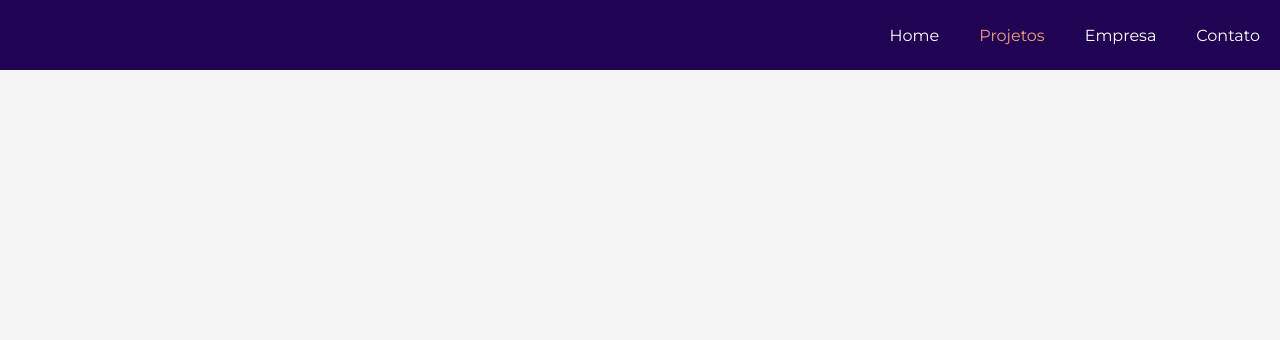
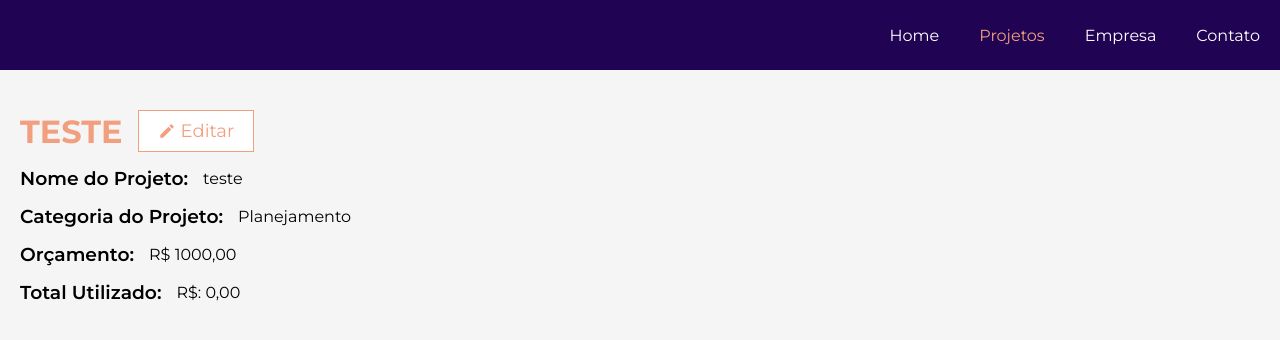
Before and after one commit to sweetsoph/crud-react, a React (Create React App) app: page /projects/1 in a window 1280 px wide. Shown: the top 340 px of the page. Built offline with nearby package versions, Linux system fonts and the light colour scheme; data requests are answered from the project's data file; the HTML template or start-up script is replaced by a standard one.

Commit message:
edit project done

```diff
--- a/db.json
+++ b/db.json
@@ -1,5 +1,28 @@
 {
-  "projects": [],
+  "projects": [
+    {
+      "name": "teste",
+      "budget": "1000",
+      "category": {
+        "id": "4",
+        "name": "Planejamento"
+      },
+      "cost": 0,
+      "services": [],
+      "id": 1
+    },
+    {
+      "name": "Jogos1",
+      "budget": "19999",
+      "category": {
+        "id": "3",
+        "name": "Design"
+      },
+      "cost": 0,
+      "services": [],
+      "id": 2
+    }
+  ],
   "categories": [
     {
       "id": 1,
--- a/src/App.js
+++ b/src/App.js
@@ -5,6 +5,7 @@
 import Contact from "./pages/Contact";
 import Header from "./components/layout/header";
 import NewProject from "./pages/NewProject";
+import Project from "./pages/Project";
 
 function App() {
   return (
@@ -16,6 +17,7 @@
         <Route path="/projects" element={<Projects />} />
         <Route path="/company" element={<Company />} />
         <Route path="/contact" element={<Contact />} />
+        <Route path="/projects/:id" element={<Project />} />
       </Routes>
     </Router>
   );
--- a/src/components/form/ProjectForm.js
+++ b/src/components/form/ProjectForm.js
@@ -10,7 +10,7 @@
 function ProjectForm({ handleSubmit, btnText, projectData }) {
   const [categories, setCategories] = useState([]);
   //projects is either an empty object or the projectData object, it depends if the component is being used to create or edit a project
-  const [project, setProject] = useState(projectData || {});
+  const [project, setProject] = useState(projectData || []);
 
   useEffect(() => {
     fetch("http://localhost:5000/categories", {
@@ -46,7 +46,6 @@
         name: e.target.options[e.target.selectedIndex].text
     }});
   }
-
   return (
     <form onSubmit={submit} className={styles.form}>
       <Input
--- a/src/components/layout/ContainerRow.module.css
+++ b/src/components/layout/ContainerRow.module.css
@@ -1,5 +1,6 @@
 .container{
     display: flex;
+    justify-content: center;
     align-items: center;
     gap: 15px;
     flex-wrap: wrap;
--- a/src/components/layout/ProjectCard.js
+++ b/src/components/layout/ProjectCard.js
@@ -6,10 +6,11 @@
 function ProjectCard({ project, handleRemove }) {
   const path = `/projects/${project.id}`;
   const idProjeto = project.id;
+
   const handleDelete = (e) => {
     e.preventDefault();
     console.log("Clicou");
-    handleRemove(idProjeto)
+    handleRemove(idProjeto);
   };
 
   return (
--- a/src/components/layout/SecondaryButton.js
+++ b/src/components/layout/SecondaryButton.js
@@ -1,10 +1,22 @@
 import styles from "./SecondaryButton.module.css";
 import { Link } from "react-router-dom";
 
-function SecondaryButton({to, text, icon}){
-    return(
-        <Link to={to} className={styles.button}>{icon}{text}</Link>
-    )
+function SecondaryButton({ to, action, text, icon }) {
+  if (action) {
+    return (
+      <button onClick={action} className={styles.button}>
+        {icon}
+        {text}
+      </button>
+    );
+  } else {
+    return (
+      <Link to={to} className={styles.button}>
+        {icon}
+        {text}
+      </Link>
+    );
+  }
 }
 
 export default SecondaryButton;
--- a/src/components/layout/SecondaryButton.module.css
+++ b/src/components/layout/SecondaryButton.module.css
@@ -1,9 +1,11 @@
 .button{
     display: flex;
+    align-items: center;
     gap: 5px;
     background-color: #fff;
     color: #F29F80;
     padding: 9px 19px;
     width: fit-content;
     border: 1px solid #F29F80;
+    font-size: 18px;
 }
--- /dev/null
+++ b/src/pages/Project.js
@@ -0,0 +1,101 @@
+import { useEffect, useState } from "react";
+import { useParams } from "react-router-dom";
+
+import ProjectForm from "../components/form/ProjectForm";
+import Container from "../components/layout/Container";
+import SecondaryButton from "../components/layout/SecondaryButton";
+import Loading from "../components/layout/Loading";
+import ContainerRow from "../components/layout/ContainerRow";
+
+import { MdCancel, MdEdit } from "react-icons/md";
+import styles from "../components/layout/Card.module.css";
+import Message from "../components/layout/Message";
+
+function Project() {
+  const { id } = useParams();
+  const [project, setProject] = useState({});
+  const [message, setMessage] = useState("");
+  const [showProjectForm, setShowProjectForm] = useState(false);
+
+  useEffect(() => {
+    fetch(`http://localhost:5000/projects/${id}`, {
+      method: "GET",
+      headers: {
+        "Content-Type": "application/json",
+      },
+    })
+      .then((res) => res.json())
+      .then((data) => {
+        setProject(data);
+      })
+      .catch((err) => console.log(err));
+  }, []);
+
+  function toggleProjectForm() {
+    setShowProjectForm(!showProjectForm);
+  }
+
+  function editProject(project) {
+    fetch(`http://localhost:5000/projects/${id}`, {
+      method: "PUT",
+      headers: {
+        "Content-Type": "application/json",
+      },
+      body: JSON.stringify(project),
+    })
+      .then((res) => res.json())
+      .then((data) => {
+        setProject(data);
+        setMessage("Projeto editado com sucesso!");
+      })
+      .catch((err) => console.log(err));
+    toggleProjectForm();
+  }
+  return (
+    <Container>
+      {project.name ? (
+        <>
+          <ContainerRow align={!showProjectForm && "start"}>
+            <h1>{showProjectForm ? "Editar" : project.name.toUpperCase()}</h1>
+            <SecondaryButton
+              action={toggleProjectForm}
+              text={showProjectForm ? "Cancelar" : "Editar"}
+              icon={showProjectForm ? <MdCancel /> : <MdEdit />}
+            />
+          </ContainerRow>
+          {message && <Message type="success" text={message}/>}
+          {showProjectForm ? (
+            <ProjectForm
+              handleSubmit={editProject}
+              btnText="Editar Projeto"
+              projectData={project}
+            />
+          ) : (
+            <>
+              <ContainerRow align="start">
+                <h3>Nome do Projeto:</h3>
+                <p>{project.name}</p>
+              </ContainerRow>
+              <ContainerRow align="start">
+                <h3>Categoria do Projeto:</h3>
+                <p>{project.category.name}</p>
+              </ContainerRow>
+              <ContainerRow align="start">
+                <h3>Orçamento:</h3>
+                <p>R$ {project.budget},00</p>
+              </ContainerRow>
+              <ContainerRow align="start">
+                <h3>Total Utilizado:</h3>
+                <p>R$: {project.cost},00</p>
+              </ContainerRow>
+            </>
+          )}
+        </>
+      ) : (
+        <Loading />
+      )}
+    </Container>
+  );
+}
+
+export default Project;
--- a/src/pages/Projects.js
+++ b/src/pages/Projects.js
@@ -13,6 +13,7 @@
 function Projects() {
   const [projects, setProjects] = useState([]);
   const [removeLoading, setRemoveLoading] = useState(false);
+  const [projectMessage, setProjectMessage] = useState("");
 
   useEffect(() => {
     fetch("http://localhost:5000/projects", {
@@ -46,9 +47,9 @@
       },
     })
       .then((resp) => resp.json())
-      .then(data => {
-        setProjects(projects.filter(project => project.id !== id));
-
+      .then(() => {
+        setProjects(projects.filter((project) => project.id !== id));
+        setProjectMessage("Projeto excluído com sucesso!");
       })
       .catch((err) => {
         console.log(err);
@@ -66,10 +67,15 @@
         />
       </ContainerRow>
       {message && <Message type="success" text={message} />}
+      {projectMessage && <Message type="success" text={projectMessage} />}
       {removeLoading ? (
-        <ContainerRow>
+        <ContainerRow align="start">
           {projects.map((project) => (
-            <ProjectCard project={project} key={project.id} handleRemove={deleteProject} />
+            <ProjectCard
+              project={project}
+              key={project.id}
+              handleRemove={deleteProject}
+            />
           ))}
         </ContainerRow>
       ) : (
```
